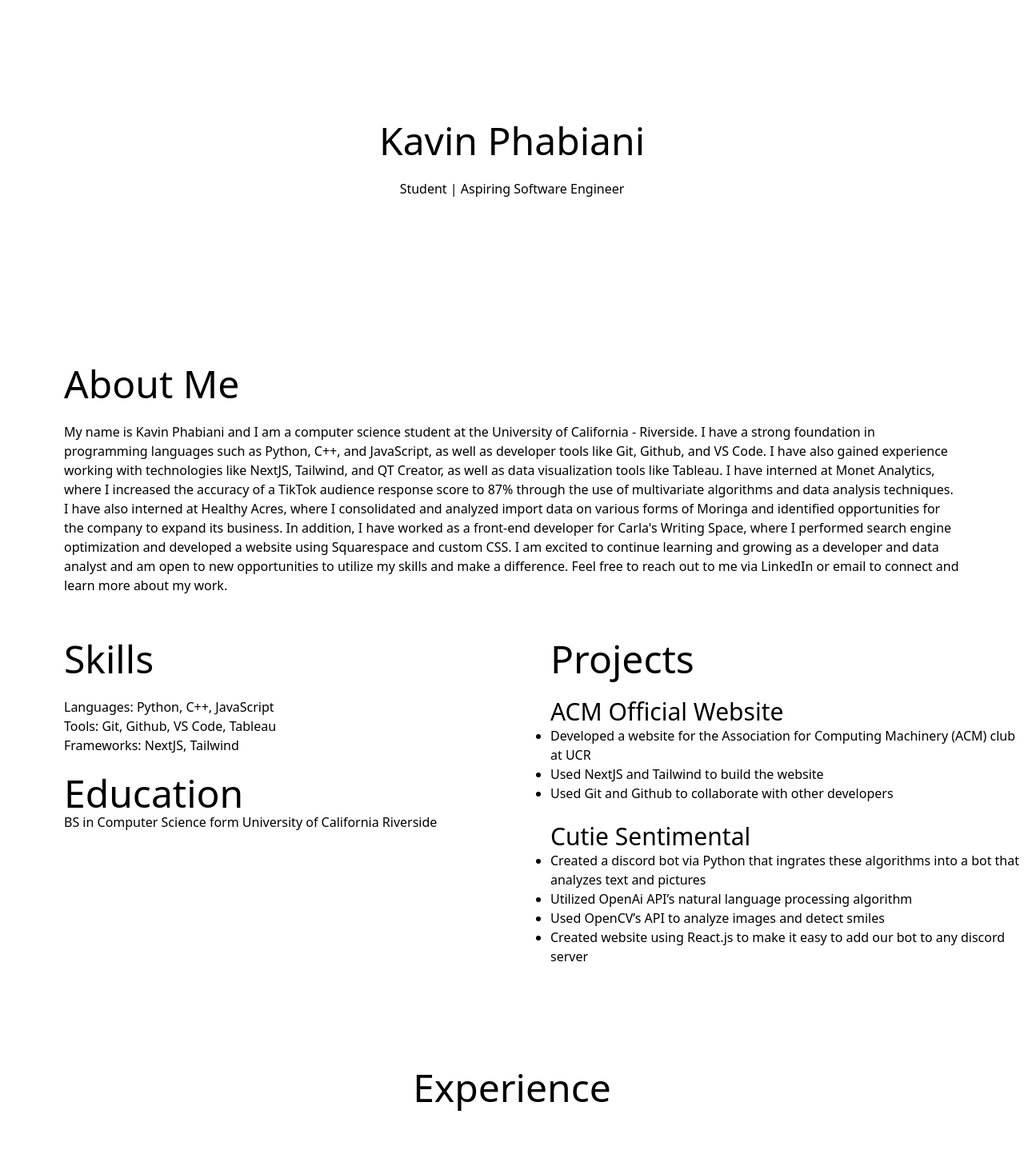
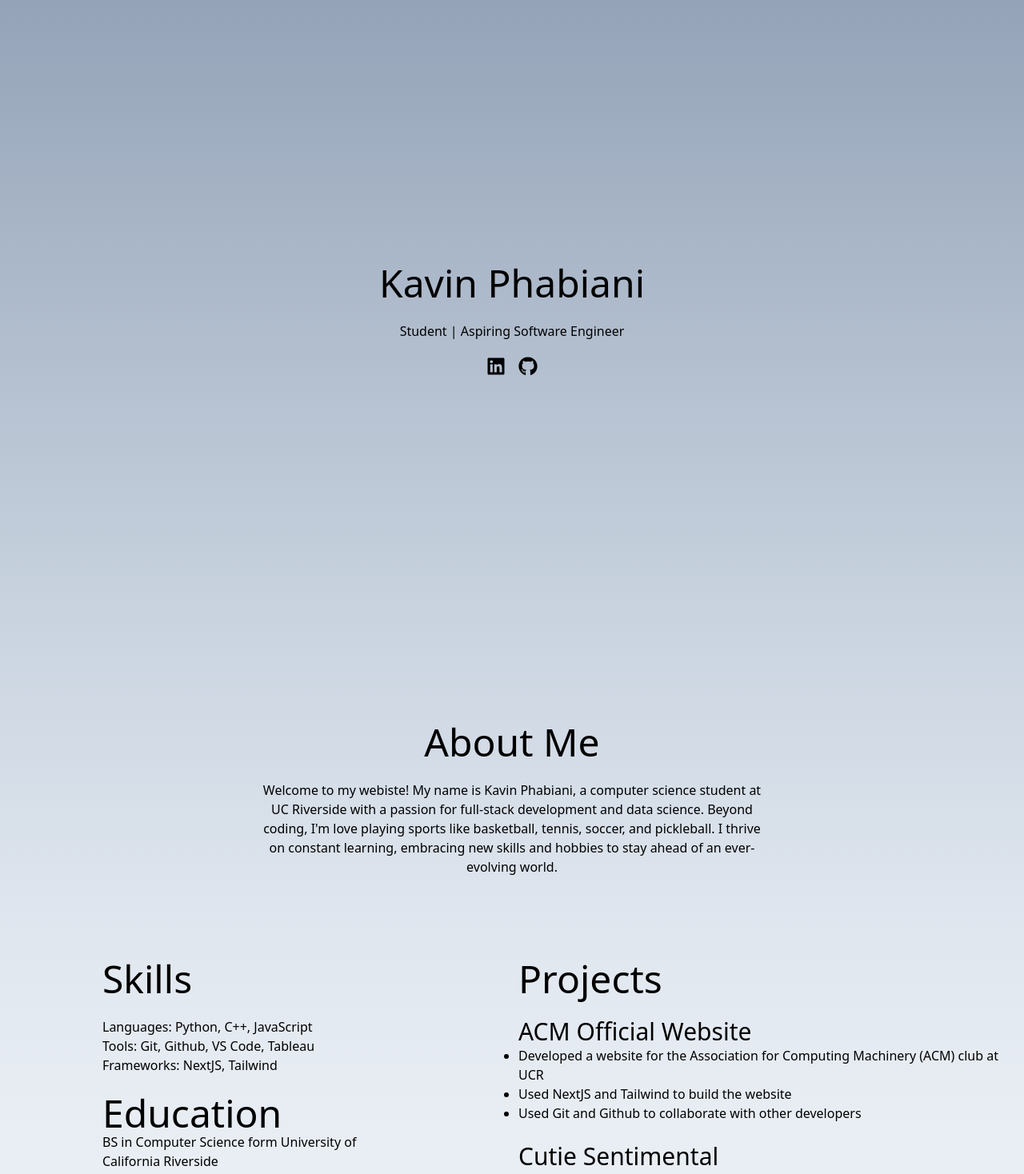
Before and after one commit to kavinphab/kavinphabiani, a React (Create React App) app: page / in a window 1280 px wide. Shown: the top 1468 px of the page at 80% size. Built offline with nearby package versions, Linux system fonts and the light colour scheme.

Commit message:
changed about me text and added styling

```diff
--- a/package.json
+++ b/package.json
@@ -8,6 +8,7 @@
     "@testing-library/user-event": "^13.5.0",
     "react": "^18.2.0",
     "react-dom": "^18.2.0",
+    "react-icons": "^4.12.0",
     "react-scripts": "5.0.1",
     "web-vitals": "^2.1.4"
   },
--- a/src/App.js
+++ b/src/App.js
@@ -3,6 +3,7 @@ import Landing from './Components/landing';
 import About from './Components/About';
 import Skills from './Components/Skills';
 import Experience from './Components/Experience';
+import Activities from './Components/Activities';
 function App()
 {
   return (
@@ -11,6 +12,7 @@ function App()
       <About />
       <Skills />
       <Experience />
+      <Activities />
     </div>
 
 
--- a/src/Components/About.js
+++ b/src/Components/About.js
@@ -1,12 +1,16 @@
 import React from 'react';
+import picofme from './picofme.jpg'
 
 const About = () => {
     return (
-        <div className=' w-full h-[50vh] flex justify-start items-center p-20' >
-            <div >
-                <h1 className='text-5xl'>About Me</h1>
+        <div className='w-full h-[50vh] flex justify-start items-center p-20 bg-gradient-to-b from-slate-300 to-slate-200' >
+
+            <div>
+                <h1 className='text-5xl w-full text-center'>About Me</h1>
                 <br/>
-                <p className='flex justify-center'>My name is Kavin Phabiani and I am a computer science student at the University of California - Riverside. I have a strong foundation in programming languages such as Python, C++, and JavaScript, as well as developer tools like Git, Github, and VS Code. I have also gained experience working with technologies like NextJS, Tailwind, and QT Creator, as well as data visualization tools like Tableau. I have interned at Monet Analytics, where I increased the accuracy of a TikTok audience response score to 87% through the use of multivariate algorithms and data analysis techniques. I have also interned at Healthy Acres, where I consolidated and analyzed import data on various forms of Moringa and identified opportunities for the company to expand its business. In addition, I have worked as a front-end developer for Carla's Writing Space, where I performed search engine optimization and developed a website using Squarespace and custom CSS. I am excited to continue learning and growing as a developer and data analyst and am open to new opportunities to utilize my skills and make a difference. Feel free to reach out to me via LinkedIn or email to connect and learn more about my work.</p>
+                <p className='text-center mx-60'>Welcome to my webiste! My name is Kavin Phabiani, a computer science student at UC Riverside with a passion for full-stack development
+                and data science. Beyond coding, I'm love playing sports like basketball, tennis, soccer, and pickleball. I thrive on constant learning, embracing new skills
+                and hobbies to stay ahead of an ever-evolving world.</p>
             </div>
         </div>
     );
--- /dev/null
+++ b/src/Components/Activities.js
@@ -0,0 +1,14 @@
+import React from 'react';
+
+const Activities = () => {
+    return (
+        <div className='bg-gradient-to-b from-slate-200 to-slate-100 grid grid-cols-2 gap-4 w-full h-[65vh]'>
+            <div>
+                <h1 className='text-5xl'>Activities</h1>
+
+        </div>
+        </div>
+    );
+}
+
+export default Activities;
--- a/src/Components/Experience.js
+++ b/src/Components/Experience.js
@@ -16,10 +16,12 @@ const Details = ({position, company, companyLink, time, address, work}) => {
 
 const Experience = () => {
 return (
-    <div className='mt-32'>
-        <h1 className='text-5xl text-center mb-32 w-full'>Experience</h1>
+    <div className='bg-slate-100 h-[100vh] w-full'>
 
-<div className='absolute left-8 top-0 w-4px h-full bg-red-500 origin-top'/>
+        <h1 className='text-5xl text-center'>Experience</h1>
+        <br/>
+
+<div className='absolute left-8 top-0 w-4px h-full origin-top'/>
         <ul>
         <div className='w-[75%] mx-auto relative'>
             <Details position="Machine Learning Intern" company="NAVFAC EXWC" companyLink="https://exwc.navfac.navy.mil/"
--- a/src/Components/Skills.js
+++ b/src/Components/Skills.js
@@ -2,8 +2,8 @@ import React from 'react';
 
 const Skills = () => {
     return (
-        <div className='grid grid-cols-2 gap-4 ml-20'>
-            <div>
+        <div className='bg-gradient-to-b from-slate-200 to-slate-100 grid grid-cols-2 gap-4 w-full h-[65vh]'>
+            <div className='mx-32'>
                 <h1 className='text-5xl'>Skills</h1>
                 <br/>
                 <p>Languages: Python, C++, JavaScript</p>
@@ -26,7 +26,7 @@ const Skills = () => {
                 <br/>
                 <h2 className='text-3xl'>Cutie Sentimental</h2>
                 <ul className='list-disc'>
-                    <li>Created a discord bot via Python that ingrates these algorithms into a bot that analyzes text and pictures</li>
+                    <li>Created a discord bot that ingrates these algorithms into a bot that analyzes text and pictures</li>
                     <li>Utilized OpenAi API’s natural language processing algorithm</li>
                     <li>Used OpenCV’s API to analyze images and detect smiles</li>
                     <li>Created website using React.js to make it easy to add our bot to any discord server</li>
--- a/src/Components/landing.js
+++ b/src/Components/landing.js
@@ -1,13 +1,25 @@
 import React from 'react';
+import { FaLinkedin } from "react-icons/fa";
+import { FaGithub } from "react-icons/fa";
+
 
 const Landing = () => {
     return (
-        <div className='w-full h-[50vh] flex justify-center items-center'>
+        <div className='w-full h-[100vh] flex justify-center items-center bg-gradient-to-b from-slate-400 to-slate-300'>
 
             <div>
                 <h1 className='text-5xl'>Kavin Phabiani</h1>
                 <br/>
                 <p className='flex justify-center'>Student | Aspiring Software Engineer</p>
+                <div className='mt-5 flex space-x-4 place-content-center'>
+                    <a href="https://www.linkedin.com/in/kavin-phabiani/" className='text-black '>
+
+                            {<FaLinkedin className='text-2xl hover:scale-110' /> }
+                    </a>
+                    <a href="https://github.com/kavinphab" className='text-black '>
+                    {<FaGithub className='text-2xl hover:scale-110' /> }
+                    </a>
+                </div>
             </div>
         </div>
 
```
Also changed, not shown: 1 other file (tests, documents, lock files or other folders).
